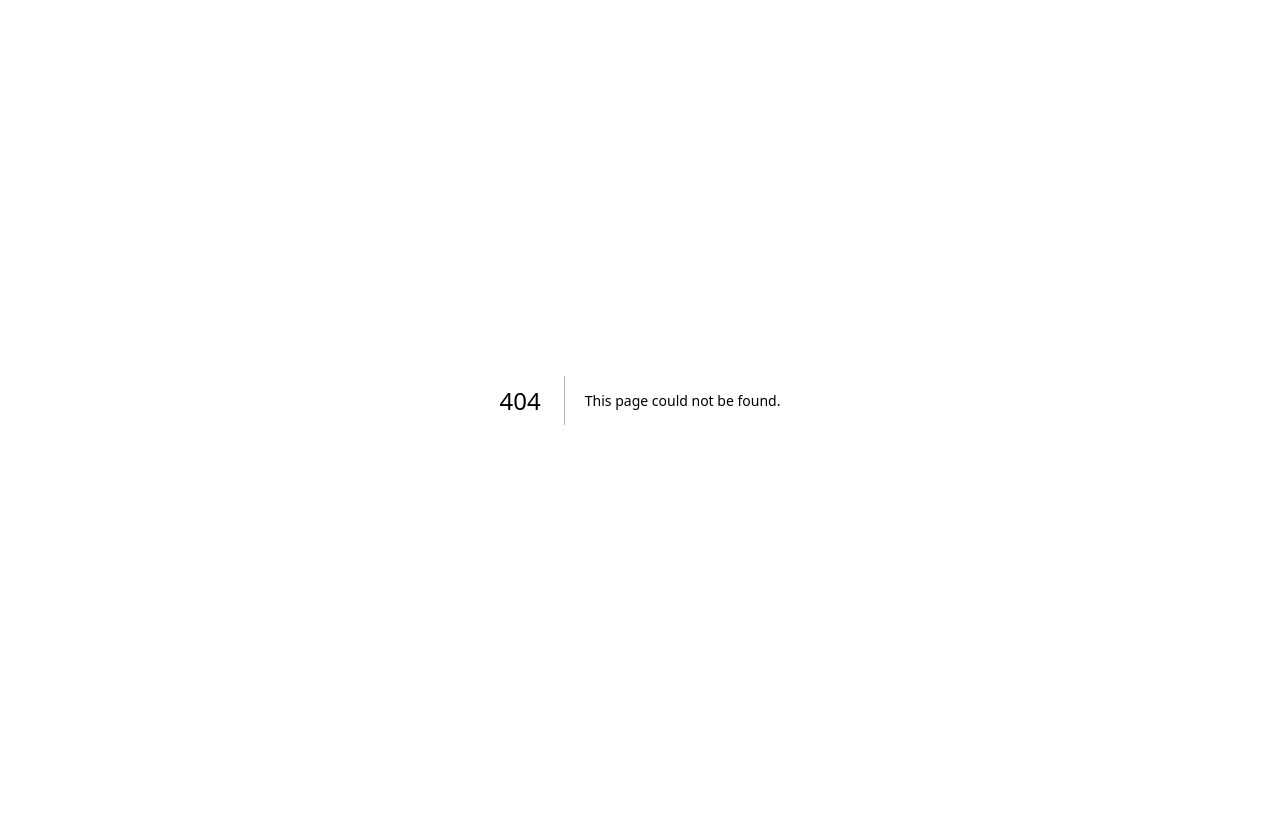
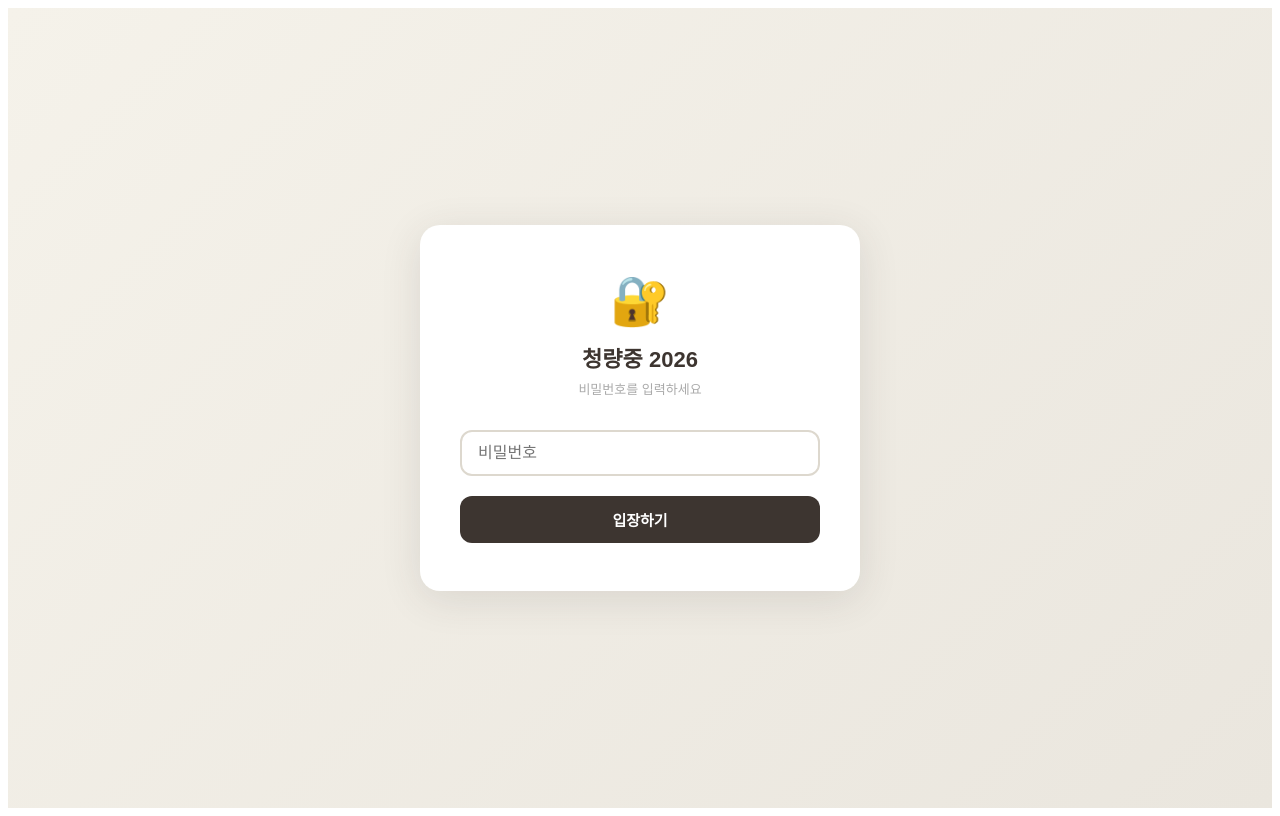
Before and after one commit to jianesbelle/cheongnyang-SENA-calendar, a Next.js app: page /login in a window 1280 px wide. Before the commit this address had no page. Built offline with nearby package versions, Linux system fonts and the light colour scheme.

Commit message:
Add files via upload

```diff
--- /dev/null
+++ b/pages/login.js
@@ -0,0 +1,92 @@
+import { useState } from 'react';
+import { useRouter } from 'next/router';
+
+export default function LoginPage() {
+  const [pw, setPw] = useState('');
+  const [error, setError] = useState('');
+  const [loading, setLoading] = useState(false);
+  const router = useRouter();
+
+  const handleLogin = async () => {
+    if (!pw.trim()) return;
+    setLoading(true);
+    setError('');
+    const res = await fetch('/api/auth', {
+      method: 'POST',
+      headers: { 'Content-Type': 'application/json' },
+      body: JSON.stringify({ password: pw }),
+    });
+    const data = await res.json();
+    if (data.ok) {
+      const from = router.query.from || '/';
+      router.push(from);
+    } else {
+      setError('비밀번호가 틀렸어요 🔒');
+      setLoading(false);
+    }
+  };
+
+  return (
+    <div style={{
+      minHeight: '100vh',
+      background: 'linear-gradient(135deg, #F5F2EA 0%, #EAE6DE 100%)',
+      display: 'flex', alignItems: 'center', justifyContent: 'center',
+      fontFamily: "'Pretendard', 'Apple SD Gothic Neo', sans-serif",
+    }}>
+      <div style={{
+        background: '#FFF',
+        borderRadius: 20,
+        padding: '48px 40px',
+        width: '100%',
+        maxWidth: 360,
+        boxShadow: '0 8px 40px rgba(61,53,48,0.12)',
+        textAlign: 'center',
+      }}>
+        <div style={{ fontSize: 48, marginBottom: 12 }}>🔐</div>
+        <div style={{ fontSize: 22, fontWeight: 800, color: '#3D3530', marginBottom: 6 }}>
+          청량중 2026
+        </div>
+        <div style={{ fontSize: 13, color: '#aaa', marginBottom: 32 }}>
+          비밀번호를 입력하세요
+        </div>
+
+        <input
+          type="password"
+          value={pw}
+          onChange={e => setPw(e.target.value)}
+          onKeyDown={e => e.key === 'Enter' && handleLogin()}
+          placeholder="비밀번호"
+          autoFocus
+          style={{
+            width: '100%', padding: '12px 16px',
+            border: `2px solid ${error ? '#FCA5A5' : '#DDD8CE'}`,
+            borderRadius: 12, fontSize: 16,
+            fontFamily: 'inherit', outline: 'none',
+            boxSizing: 'border-box',
+            marginBottom: error ? 8 : 20,
+            transition: 'border 0.2s',
+          }}
+        />
+
+        {error && (
+          <div style={{ color: '#EF4444', fontSize: 13, marginBottom: 16 }}>{error}</div>
+        )}
+
+        <button
+          onClick={handleLogin}
+          disabled={loading}
+          style={{
+            width: '100%', padding: '13px',
+            background: loading ? '#ccc' : '#3D3530',
+            color: '#FFF', border: 'none',
+            borderRadius: 12, fontSize: 15,
+            fontWeight: 700, cursor: loading ? 'not-allowed' : 'pointer',
+            fontFamily: 'inherit', transition: 'background 0.2s',
+          }}
+        >
+          {loading ? '확인 중...' : '입장하기'}
+        </button>
+      </div>
+    </div>
+  );
+}
```
